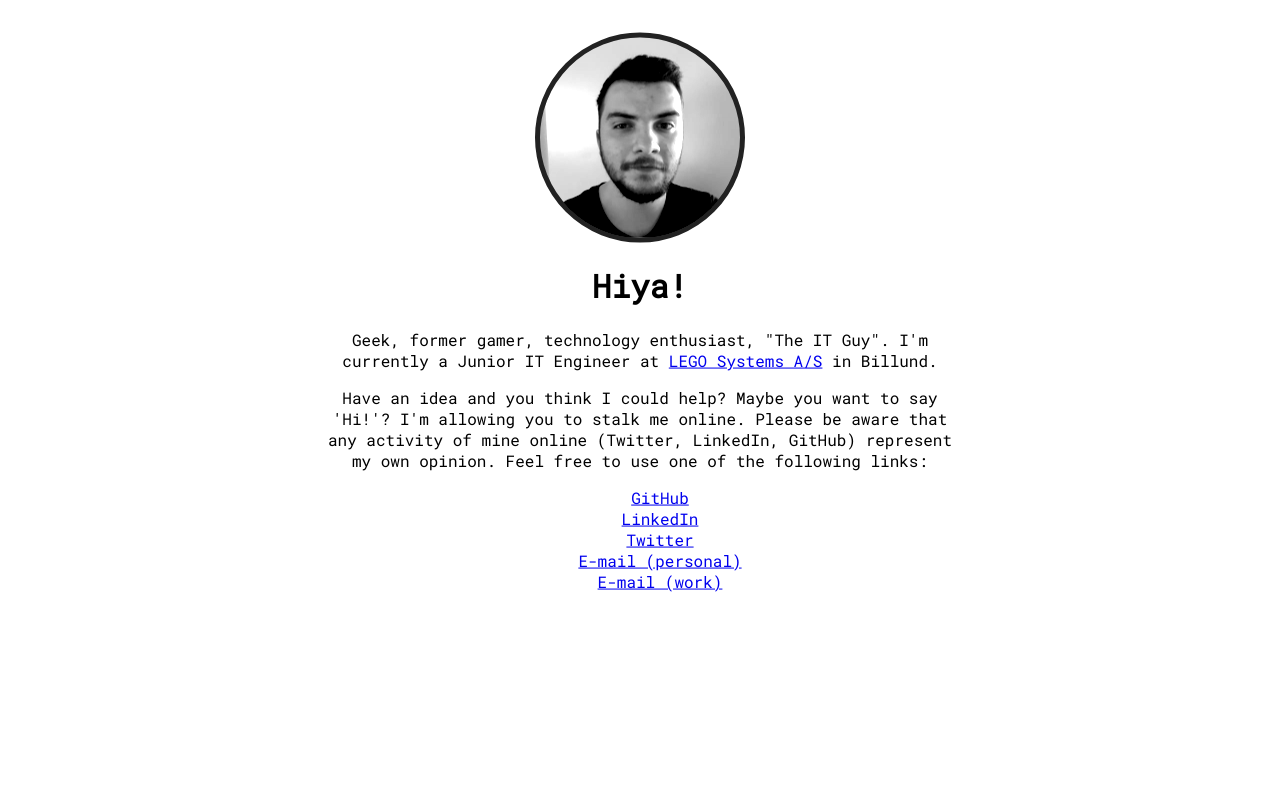
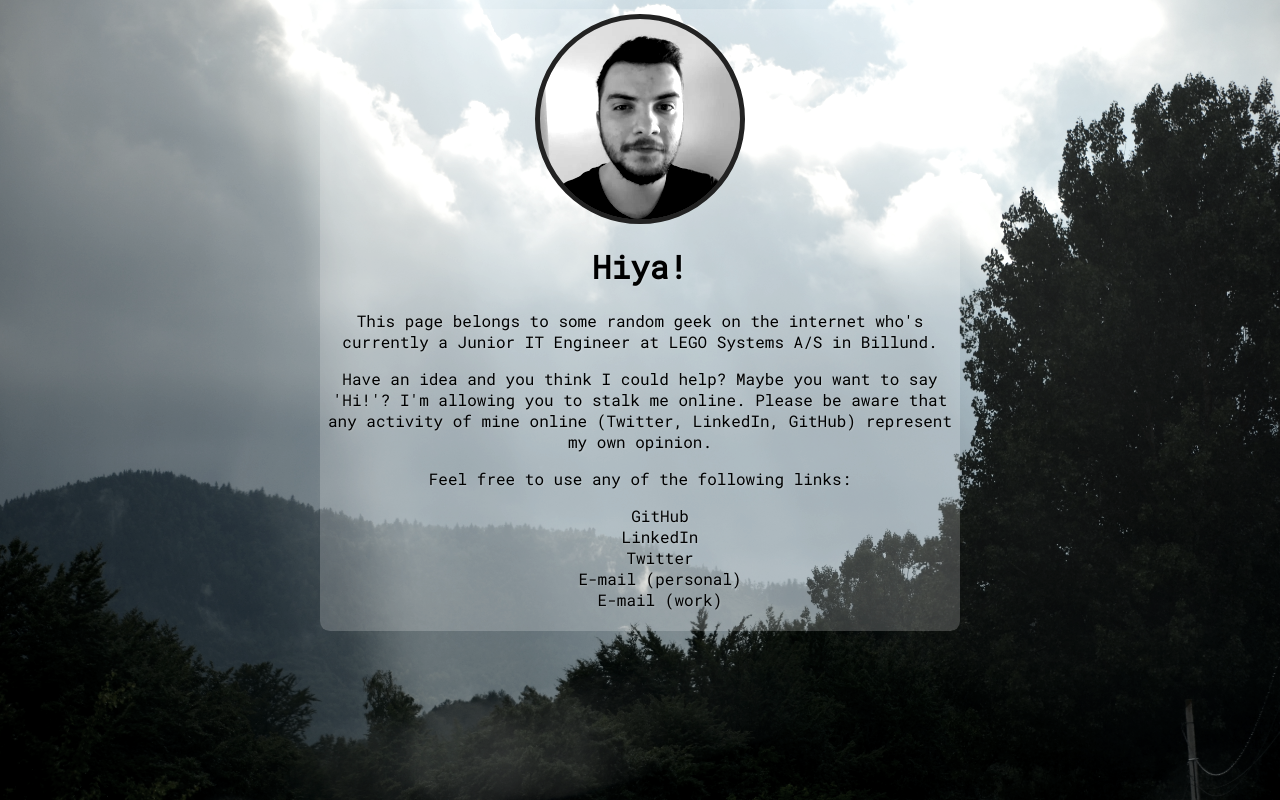
Before and after one commit to xShteff/alinstefanola.ru, a PHP site: page / in a window 1280 px wide. Run offline with PHP 8.4, Linux system fonts and the light colour scheme.

Commit message:
Added background image on personal page

```diff
--- a/index.html
+++ b/index.html
@@ -1,39 +1,42 @@
 <!DOCTYPE html>
 <html lang="en">
   <head>
-        <meta charset="UTF-8">
-        <meta name="viewport" content="width=device-width, initial-scale=1.0">
-        <meta http-equiv="X-UA-Compatible" content="ie=edge">
+    <meta charset="UTF-8" />
+    <meta name="viewport" content="width=device-width, initial-scale=1.0" />
+    <meta http-equiv="X-UA-Compatible" content="ie=edge" />
     <title>Omg stalker!</title>
     <script src="dist/js/jquery.js"></script>
     <script src="dist/js/vue.min.js"></script>
-        <link rel="stylesheet" target="_blank" href="style.css">
+    <link rel="stylesheet" target="_blank" href="style.css" />
   </head>
   <body>
-        <div class="container">
+    <div class="backgroundimg"></div>
+    <div class="popover">
       <div class="intro">
-                <div class="headshot"></div>
+        <div class="headshot" title="Ew! Get your hand out of my face!"></div>
         <h1>Hiya!</h1>
 
         <p>
-                    Geek, former gamer, technology
-                    enthusiast, "The IT Guy". I'm currently a Junior IT
-                    Engineer at <a target="_blank" href="https://lego.com">LEGO
-                        Systems A/S</a> in Billund.
+          This page belongs to some random geek on the internet who's currently
+          a Junior IT Engineer at
+          <a target="_blank" href="https://lego.com">LEGO Systems A/S</a>
+          in Billund.
         </p>
         <p>
-                    Have an idea and you think I could help? Maybe you want to
-                    say 'Hi!'? I'm allowing you to stalk me online. Please be
-                    aware that any activity of mine online (Twitter, LinkedIn,
-                    GitHub) represent my own opinion. Feel free to use one of
-                    the following links:
+          Have an idea and you think I could help? Maybe you want to say 'Hi!'?
+          I'm allowing you to stalk me online. Please be aware that any activity
+          of mine online (Twitter, LinkedIn, GitHub) represent my own opinion.
+        </p>
+        <p>
+          Feel free to use any of the following links:
         </p>
         <ul id="social">
           <li v-for="item in socialLinks">
             <a
               v-bind:href="item.url"
-                            v-bind:target="(item.newTab) ? '_blank' : ''">
-                            {{item.label}}
+              v-bind:target="(item.newTab) ? '_blank' : ''"
+            >
+              {{ item.label }}
             </a>
           </li>
         </ul>
--- a/style.css
+++ b/style.css
@@ -2,6 +2,18 @@
 
 html, body {
   font-family: 'Roboto Mono', monospace;
+  width: 100%;
+  height: 100%;
+  padding: 0;
+  margin: 0;
+}
+
+.backgroundimg {
+  background: url('dist/img/DSC_0395.JPG') 50% 50% no-repeat;
+  background-size: cover;
+  width: 100%;
+  height: 100%;
+  filter: contrast(120%) grayscale(50%);
 }
 
 .headshot {
@@ -25,14 +37,44 @@ html, body {
 }
 
 .container {
+  width: 100%;
+  height: 100%;
+
+}
+
+.popover {
   text-align: center;
   max-width: 800px;
   position: absolute;
   top: 40%;
   left: 50%;
   transform: translate(-50%, -50%);
+  background: rgba(255, 255, 255, 0.2);
+  padding: 5px;
+  border-radius: 10px;
+  text-shadow: 1px 1px 2px rgba(255,255,255,0.2);
 }
 
 #social {
   list-style: none;
 }
+
+a {
+  text-decoration: none;
+}
+
+a:link {
+    color: rgb(0, 0, 0);
+}
+
+a:visited {
+    color: rgb(0, 0, 0);
+}
+
+a:active {
+    color: rgb(0, 0, 0);
+}
+
+a:hover {
+    color: rgba(69, 69, 69, 0.5);
+}
```
Also changed, not shown: dist/img/DSC_0365.JPG (added), dist/img/DSC_0395.JPG (added), 1 other file. Lines whose indentation alone changed are shown as unchanged.
